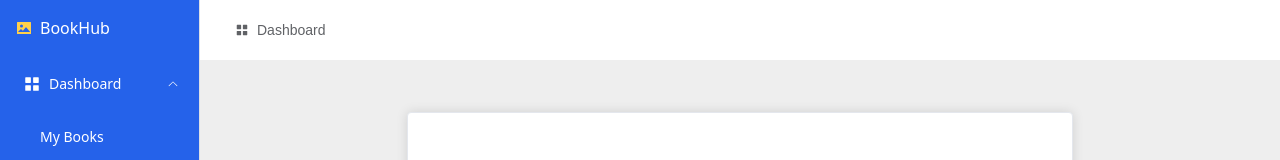
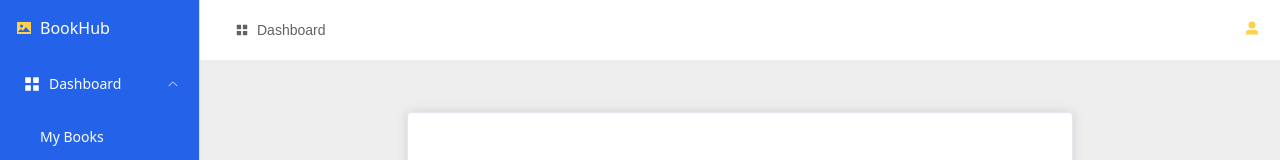
Before and after one commit to daniellarrusso/book-hub, a Vue app in the folder bookhub-ui/: page /settings in a window 1280 px wide. Shown: the top 160 px of the page. Built offline with nearby package versions, Linux system fonts and the light colour scheme.

Commit message:
feat: add route to avatar

```diff
--- a/bookhub-ui/src/App.vue
+++ b/bookhub-ui/src/App.vue
@@ -12,8 +12,10 @@
             <el-icon style="margin-right: .5rem;"><IconMenu /></el-icon> Dashboard
           </el-button>
           <div class="user-avatar">
-            <img v-if="settings.avatar" alt="avatar" :src="settings.avatar" class="avatar" />
-            <i v-else class="el-icon-user" />
+            <router-link to="/settings">
+                <img v-if="settings.avatar" alt="avatar" :src="settings.avatar" class="avatar" />
+                <el-icon v-else><UserFilled /></el-icon>
+            </router-link>
           </div>
       </el-header>
 
@@ -38,7 +40,7 @@
 
 <script lang="ts" setup>
 import { ref } from 'vue';
-import { Menu as IconMenu } from '@element-plus/icons-vue'
+import { Menu as IconMenu, UserFilled } from '@element-plus/icons-vue'
 import AsideMenu from './components/AsideMenu.vue';
 import { useUserSettings } from './composables/useUserSettings'
 
```
